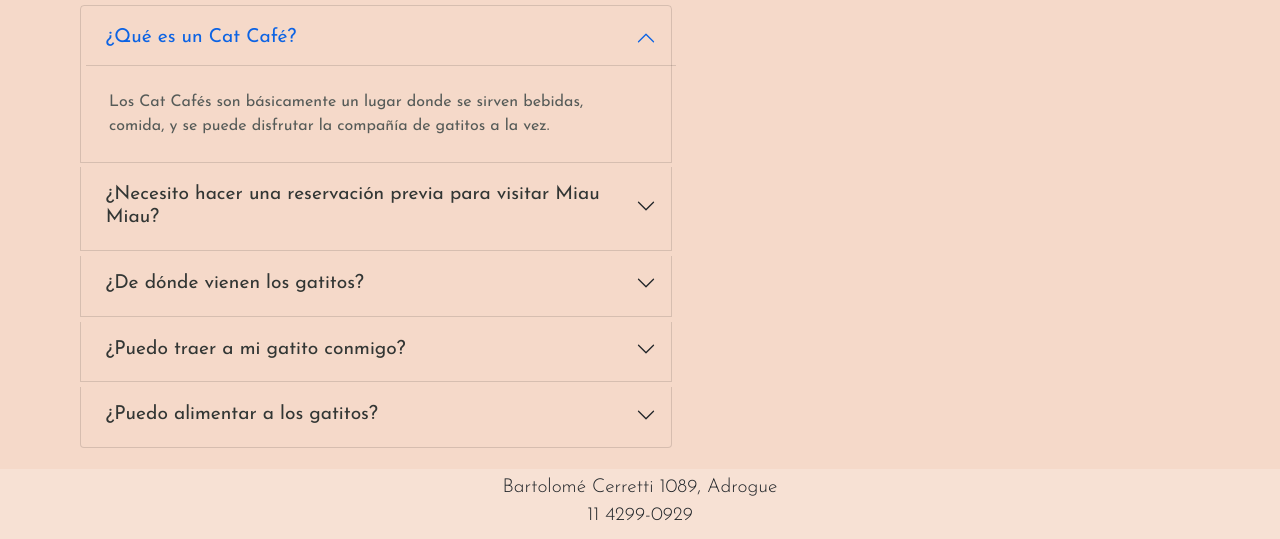
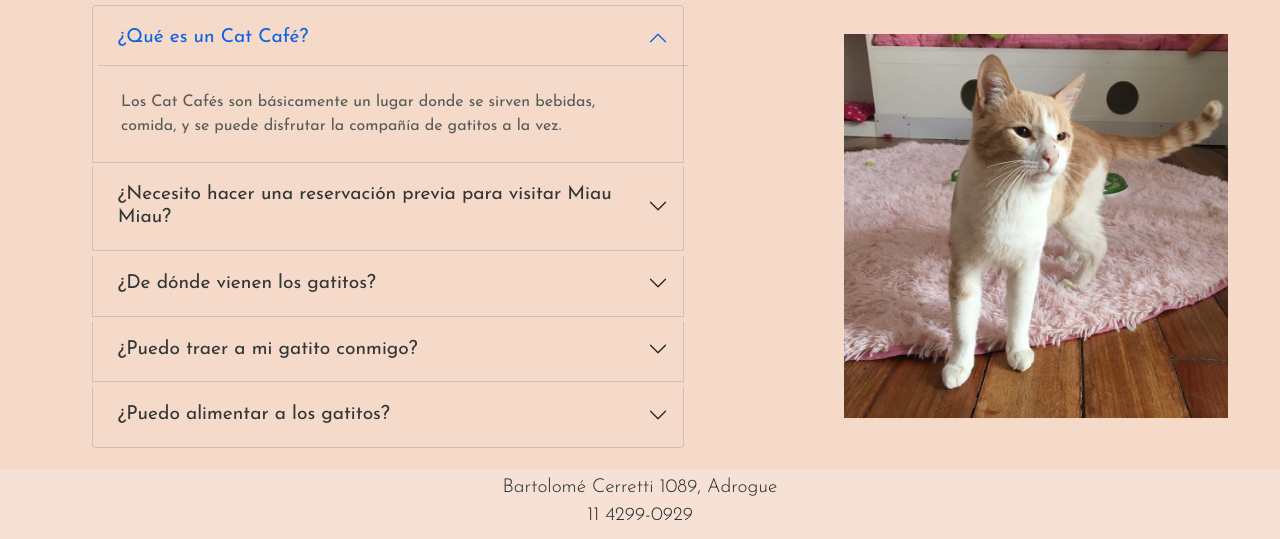
Before and after one commit to Brusilvetti/EntregaFinal, a website: page pages/preguntasfrecuentesmobile.html in a window 1280 px wide. Shown: the part 280-819 px from the top of the page. Drawn offline with nearby package versions, Linux system fonts and the light colour scheme.

Commit message:
entrega final lista

```diff
--- a/pages/preguntasfrecuentesmobile.html
+++ b/pages/preguntasfrecuentesmobile.html
@@ -50,7 +50,7 @@
 	<main>
 		<h1 class="main__titulo"> Preguntas frecuentes</h1>
 
-		<div class="d-flex align-items-center justify-content-around">
+		<div class="d-flex align-items-center justify-content-around flex__pre">
 		 <div class="accordion col-md-6 px-4 mx-3" id="accordionPanelsStayOpenExample">
 		  <div class="accordion-item bg-transparent">
 		    <h2 class="accordion-header" id="panelsStayOpen-headingOne">
@@ -116,9 +116,8 @@
 		  </div>
 		</div>
 
-		<div class="col-md-6 img__preguntas" id="imgPre">
+		<div class="col-md-6 img__preguntas"> <img src="../img/gatin.jpg" class="img__preguntas" alt=""> </div>
 
-		</div>
 
 	</div>
 	</main>
--- a/scss/_preguntas.scss
+++ b/scss/_preguntas.scss
@@ -1,7 +1,7 @@
 
 .img__preguntas{
 	width: 25rem;
-	margin: 1.5rem;
+	padding: 0.5rem;
 }
 
 .preguntas__text--style{
@@ -19,16 +19,6 @@
 	margin: 0.5rem;
 }
 
-@keyframes animatePreguntas{
-	0%{background-image: url(../img/gatin.jpg);}
-	100%{background-image: url(../img/comida.jpg);}
+.d-flex{
+	@include display-wrap;
 }
-#imgPre{
-	background-image: url(../img/gatin.jpg);
-	animation-name: animatePreguntas;
-	animation-duration: 20s;
-	animation-iteration-count: infinite;
-	animation-delay: 1s;
-	animation-timing-function: ease;
-	background-size: cover;
-}
```
Also changed, not shown: css/main.css.
